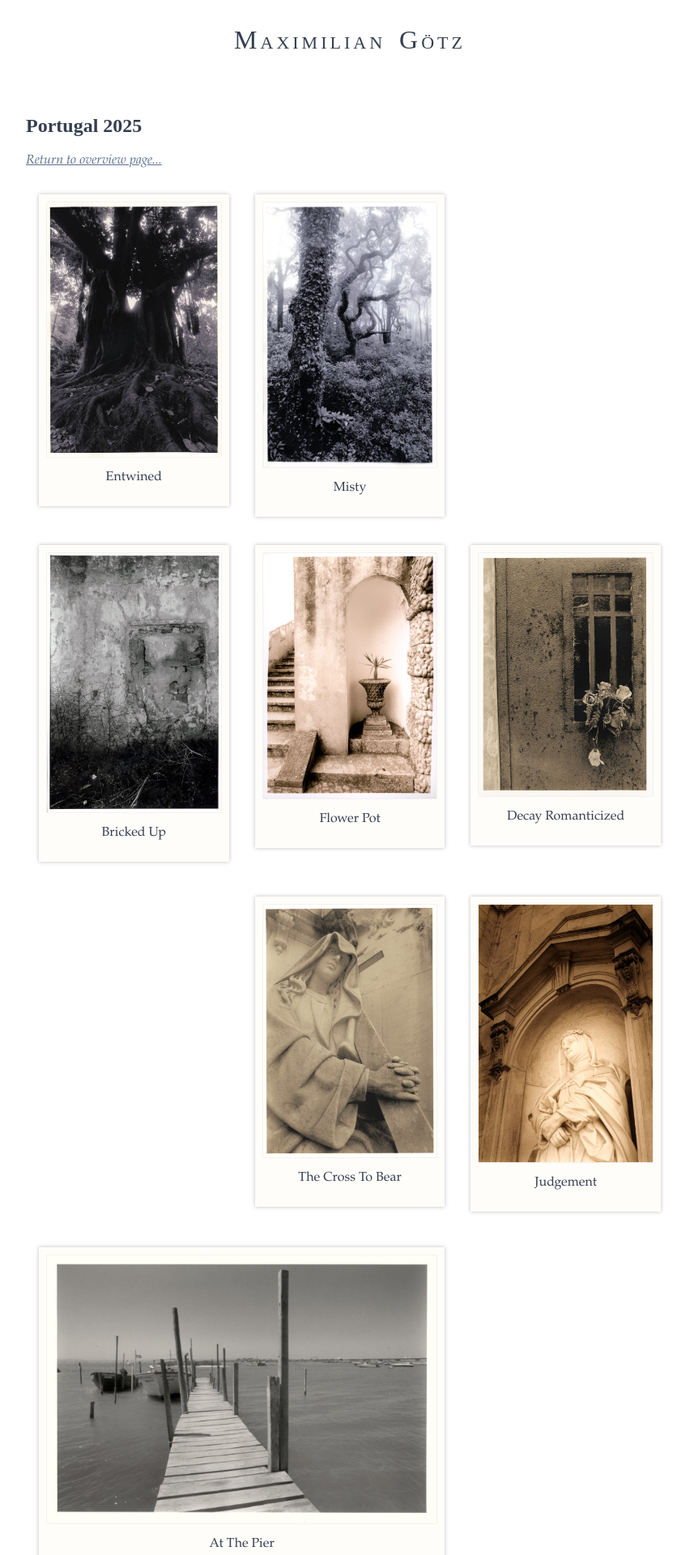
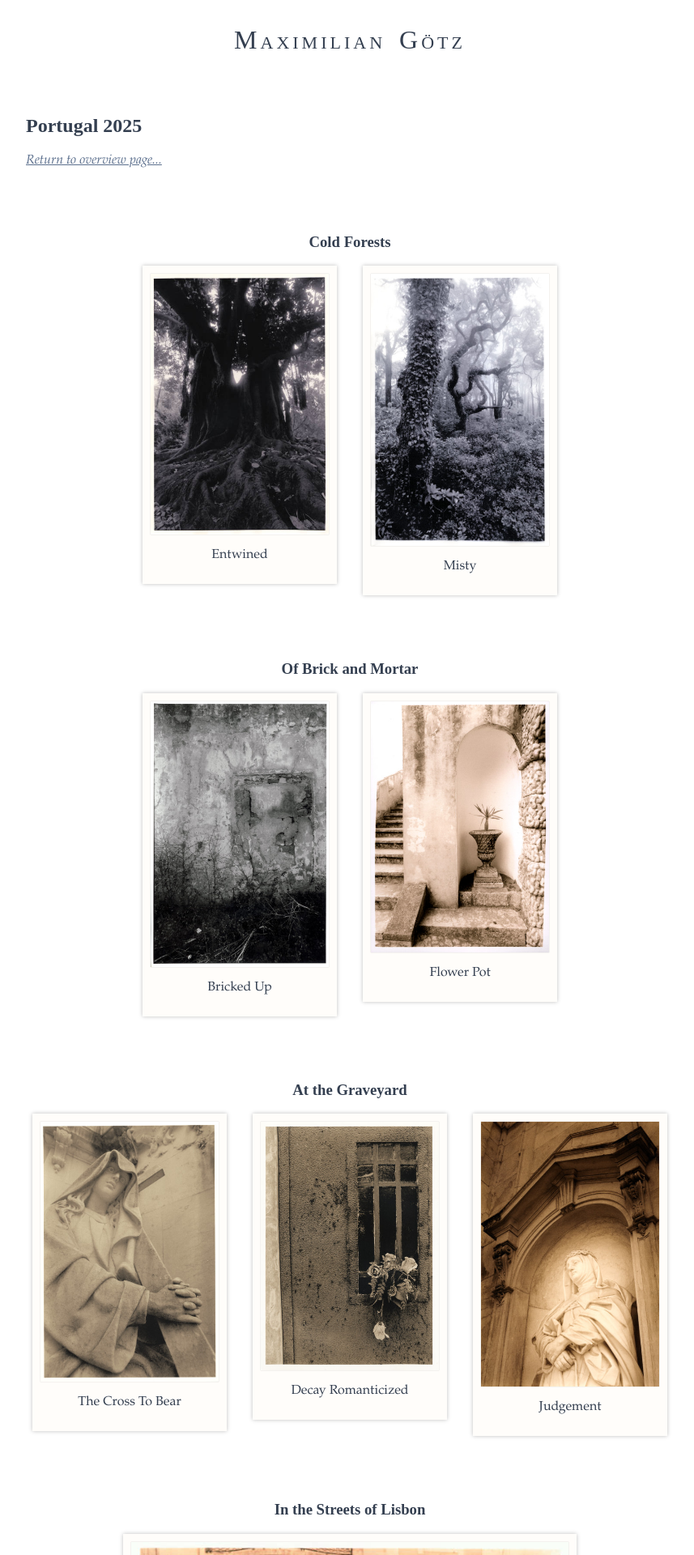
Before and after one commit to ImMaax/immaax.github.io, a Jekyll site: the page built from albums/portugal-2025/start.html, in a window 1280 px wide. Shown: the top 1920 px of the page at 81% size, without its empty margins (208-1065 px from the left). Built offline with Jekyll 4.4.1, drawn with Linux system fonts in a browser that asks for light colours; some of the changed text lies outside the part shown.

Commit message:
replace the grid mess in the album

```diff
--- a/albums/portugal-2025/grid.css
+++ b/albums/portugal-2025/grid.css
@@ -1,43 +1,37 @@
-.grid-container {
-  display: grid;
-  grid-template-columns: 1fr 1fr 1fr;
-  grid-template-rows: 1fr 1fr 1fr 1fr 1fr;
-  gap: 0px 0px;
-  grid-template-areas:
-    "a b c"
-    "d e f"
-    "g h i"
-    "j j k"
-    "m l l";
+h3 {
+  margin-top: 5rem;
+  text-align: center;
 }
 
-#g-a { grid-area: a; }
-#g-b { grid-area: b; }
-#g-c { grid-area: c; }
-#g-d { grid-area: d; }
-#g-e { grid-area: e; }
-#g-f { grid-area: f; }
-#g-g { grid-area: g; }
-#g-h { grid-area: h; }
-#g-i { grid-area: i; }
-#g-j { grid-area: j; }
-#g-k { grid-area: k; }
-#g-l { grid-area: l; }
-#g-m { grid-area: m; }
+.grid {
+  display: flex;
+  justify-content: center;
+  gap: 2rem;
+  margin-bottom: 5rem;
+}
 
-.grid-container div {
-  margin: 1em;
-  width: fit-content;
-  height: fit-content;
+.grid div {
+  width: 15em;
+  object-fit: cover;
+}
+
+.grid div.wide {
+  width: 35em;
 }
 
 @media (max-width: 600px) {
-  .grid-container {
-    display: inline-block;
+  h3 {
+    margin-top: 1.5rem;
   }
 
-  .grid-container div {
-    margin: 2em auto;
-    max-width: 600px;
+  .grid {
+    display: inline-block;
+    margin-bottom: 1.5rem;
+  }
+
+  .grid div,
+  .grid div.wide {
+    width: auto;
+    margin: 2rem auto;
   }
 }
--- a/albums/portugal-2025/start.html
+++ b/albums/portugal-2025/start.html
@@ -9,49 +9,58 @@ extra_css: "/albums/portugal-2025/grid.css"
 
 <p><i><a href=".">Return to overview page...</a></i></p>
 
-<div class="grid-container">
-  <div id="g-a" class="album-grid-item-frame">
+<h3>Cold Forests</h3>
+<div class="grid">
+  <div class="album-grid-item-frame">
     <img loading="lazy" alt="Photo" src="/assets/img/photos/entwined.jpg">
     <p>Entwined</p>
   </div>
-  <div id="g-b" class="album-grid-item-frame">
+  <div class="album-grid-item-frame">
     <img loading="lazy" alt="Photo" src="/assets/img/photos/misty.jpg">
     <p>Misty</p>
   </div>
-  <div id="g-c"></div>
+</div>
 
-  <div id="g-d" class="album-grid-item-frame">
+<h3>Of Brick and Mortar</h3>
+<div class="grid">
+  <div class="album-grid-item-frame">
     <img loading="lazy" alt="Photo" src="/assets/img/photos/bricked-up.jpg">
     <p>Bricked Up</p>
   </div>
-  <div id="g-e" class="album-grid-item-frame">
+  <div class="album-grid-item-frame">
     <img loading="lazy" alt="Photo" src="/assets/img/photos/flower-pot.jpg">
     <p>Flower Pot</p>
   </div>
-  <div id="g-f" class="album-grid-item-frame">
+</div>
+
+<h3>At the Graveyard</h3>
+<div class="grid">
+  <div class="album-grid-item-frame">
+    <img loading="lazy" alt="Photo" src="/assets/img/photos/the-cross-to-bear.jpg">
+    <p>The Cross To Bear</p>
+  </div>
+  <div class="album-grid-item-frame">
     <img loading="lazy" alt="Photo" src="/assets/img/photos/decay-romanticized.jpg">
     <p>Decay Romanticized</p>
   </div>
-
-  <div id="g-g"></div>
-  <div id="g-h" class="album-grid-item-frame">
-    <img loading="lazy" alt="Photo" src="/assets/img/photos/the-cross-to-bear.jpg">
-    <p>The Cross To Bear</p>
-  </div>
-  <div id="g-i" class="album-grid-item-frame">
+  <div class="album-grid-item-frame">
     <img loading="lazy" alt="Photo" src="/assets/img/photos/judgement.jpg">
     <p>Judgement</p>
   </div>
+</div>
 
-  <div id="g-j" class="album-grid-item-frame">
-    <img loading="lazy" alt="Photo" src="/assets/img/photos/at-the-pier.jpg">
-    <p>At The Pier</p>
-  </div>
-  <div id="g-k"></div>
-
-  <div id="g-m"></div>
-  <div id="g-l" class="album-grid-item-frame">
+<h3>In the Streets of Lisbon</h3>
+<div class="grid">
+  <div class="album-grid-item-frame wide">
     <img loading="lazy" alt="Photo" src="/assets/img/photos/house-front.jpg">
     <p>House Front</p>
   </div>
 </div>
+
+<h3>At the Beach</h3>
+<div class="grid">
+  <div class="album-grid-item-frame wide">
+    <img loading="lazy" alt="Photo" src="/assets/img/photos/at-the-pier.jpg">
+    <p>At The Pier</p>
+  </div>
+</div>
```
